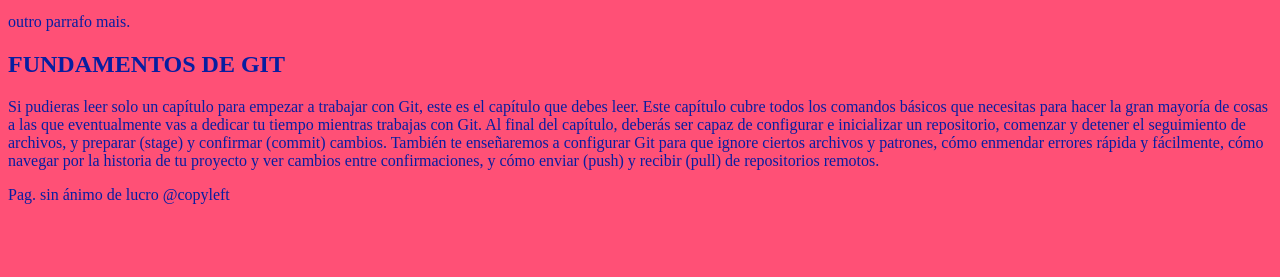
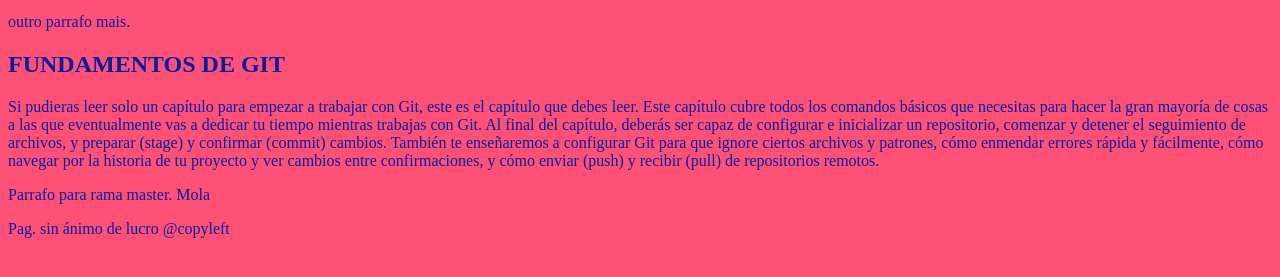
Before and after one commit to Pavlvsherlock/Aprediendo, a plain HTML site: page miweb/index.html in a window 1280 px wide. Shown: the part 101-378 px from the top of the page. Drawn offline with Linux system fonts and the light colour scheme.

Commit message:
parrafo master index.html

```diff
--- a/miweb/index.html
+++ b/miweb/index.html
@@ -21,7 +21,7 @@
             Git para que ignore ciertos archivos y patrones, cómo enmendar errores rápida y fácilmente, cómo
             navegar por la historia de tu proyecto y ver cambios entre confirmaciones, y cómo enviar (push) y
             recibir (pull) de repositorios remotos.</p>
-
+            <p>Parrafo para rama master. Mola</p>
         </body>
         <footer>Pag. sin ánimo de lucro @copyleft</footer>
 
```
